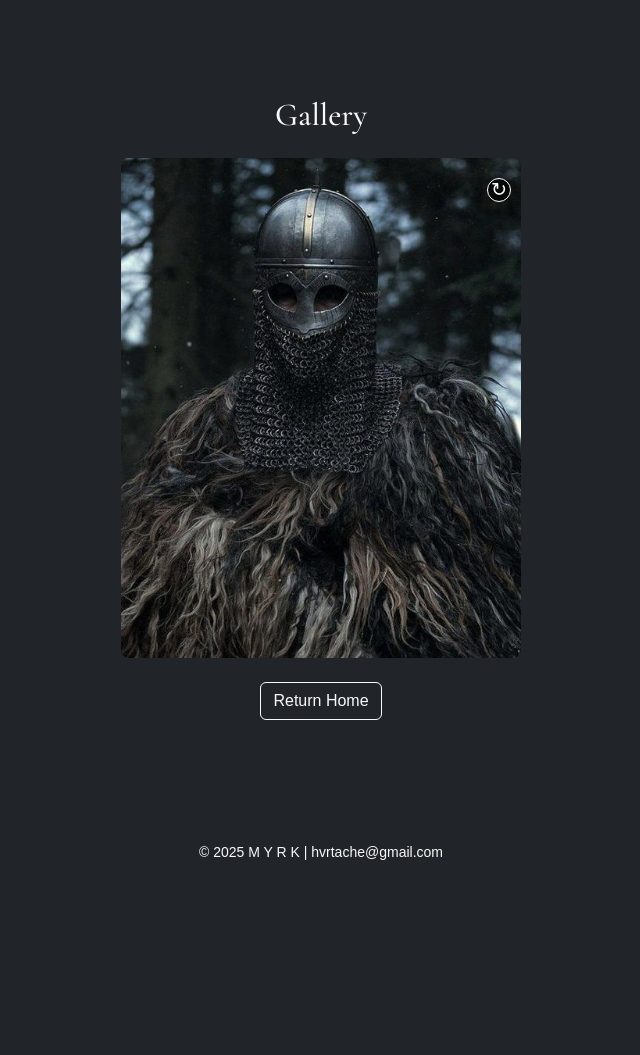
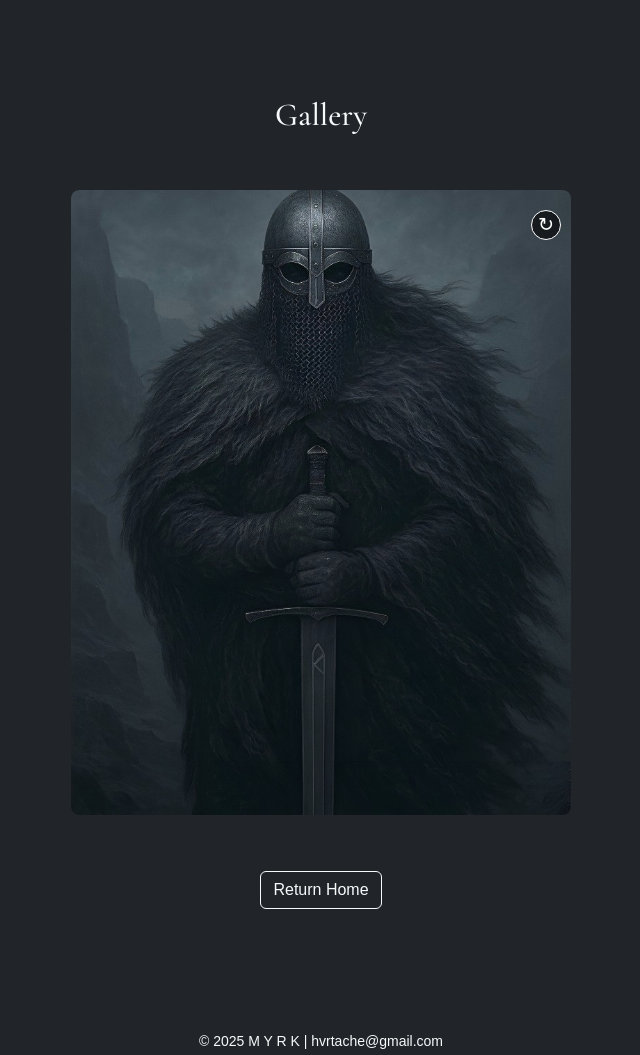
Before and after one commit to JotunnheimExile/M-Y-R-K, a Flask app: page /gallery in a window 1280 px wide. Shown: the part 56-1111 px from the top of the page, without its empty margins (319-959 px from the left). Before the commit the page ends 916 px from the top, so only its background shows below. Run offline with Flask 3, Linux system fonts and the light colour scheme.

Commit message:
Edited the flip() function

```diff
--- a/static/scripts.js
+++ b/static/scripts.js
@@ -36,14 +36,14 @@ document.addEventListener("DOMContentLoaded", function() {
             showSlide(currentSlide);
         }
 
-        setInterval(nextSlide, 4000); // slide every 4 seconds
+        setInterval(nextSlide, 6000); // slide every 6 seconds
     }
 });
 
 // Front-back flip functionality
 function flip(button) {
-    const container = button.closest('.piece-container');
-    container.classList.toggle('flipped');
+    const card = button.closest('.flip-card');
+    card.classList.toggle('flipped');
 }
 
 // Fade-out of info flashes
--- a/static/styles.css
+++ b/static/styles.css
@@ -129,44 +129,64 @@ button {
 }
 
 /* Image Flip */
-.piece-container {
+.flip-card {
   position: relative;
   width: 100%;
-    max-width: 400px;
+  max-width: 500px;
   aspect-ratio: 4 / 5;
-    margin: 0 auto;
-    perspective: 1000px;
+  margin: 2rem auto;
+  perspective: 1600px;
 }
 
-.image-flip {
-    position: relative;
+.flip-inner {
   width: 100%;
   height: 100%;
-    transition: transform 0.8s;
+  position: relative;
   transform-style: preserve-3d;
+  transform-origin: center center;
+  transition: transform 0.8s ease-in-out;
 }
 
-.piece-container.flipped .image-flip {
-    transform: rotateY(180deg);
+.flip-card.flipped .flip-inner {
+  transform: scale(1.01) rotateY(180deg);
 }
 
-.image-flip img {
+.flip-face {
   position: absolute;
+  top: 0;
+  left: 0;
+  width: 100%;
+  height: 100%;
+  backface-visibility: hidden;
+  border-radius: 8px;
+  overflow: hidden;
+}
+
+.flip-face img {
   width: 100%;
   height: 100%;
   object-fit: cover;
+  display: block;
   border-radius: 8px;
-    backface-visibility: hidden;
-    top: 0;
-    left: 0;
 }
 
-.image-flip .front {
+.flip-face::after {
+    content: "";
+    position: absolute;
+    inset: 0;
+    background: linear-gradient(to bottom, rgba(255,255,255,0.02), rgba(0,0,0,0.2));
+    pointer-events: none;
+    border-radius: 8px;
+}
+
+.front {
+  transform: rotateY(0deg);
   z-index: 2;
 }
 
-.image-flip .back {
+.back {
   transform: rotateY(180deg) scaleX(-1);
+  z-index: 1;
 }
 
 /* Flip button */
@@ -174,24 +194,22 @@ button {
   position: absolute;
   top: 10px;
   right: 10px;
-    z-index: 20;
+  z-index: 5;
   background: rgba(0, 0, 0, 0.6);
   border: 1px solid #fff;
   border-radius: 50%;
   color: white;
   font-size: 1.2rem;
-    width: 24px;
-    height: 24px;
+  width: 30px;
+  height: 30px;
   display: flex;
   align-items: center;
   justify-content: center;
-    padding: 6px 10px;
   cursor: pointer;
-    transition: background 0.3s;
 }
 
 .flip-btn:hover {
-    background: rgba(180, 180, 180, 0.3);
+  background: rgba(255, 255, 255, 0.2);
 }
 
 /* Utility */
--- a/templates/gallery.html
+++ b/templates/gallery.html
@@ -9,10 +9,14 @@
 
             {% for i in range(1, 4) %}
             <div class="slide {% if loop.first %}active{% endif %}">
-                <div class="piece-container">
-                    <div class="image-flip">
-                        <img src="{{ url_for('static', filename='images/image' ~ i ~ '.jpg') }}" class="front" alt="Design {{ i }} Front">
-                        <img src="{{ url_for('static', filename='images/image' ~ i ~ '.jpg') }}" class="back" alt="Design {{ i }} Back">
+                <div class="flip-card">
+                    <div class="flip-inner">
+                        <div class="flip-face front">
+                            <img src="{{ url_for('static', filename='images/image' ~ i ~ '.jpg') }}" alt="Design {{ i }} Front">
+                        </div>
+                        <div class="flip-face back">
+                            <img src="{{ url_for('static', filename='images/image' ~ i ~ '.jpg') }}" alt="Design {{ i }} Back">
+                        </div>
                     </div>
                     <button class="flip-btn" onclick="flip(this)">&#x21bb;</button>
                 </div>
```
Also changed, not shown: instance/myrk.db, static/images/image1.jpg, static/images/image2.jpg, static/images/image3.jpg. Lines whose indentation alone changed are shown as unchanged.
